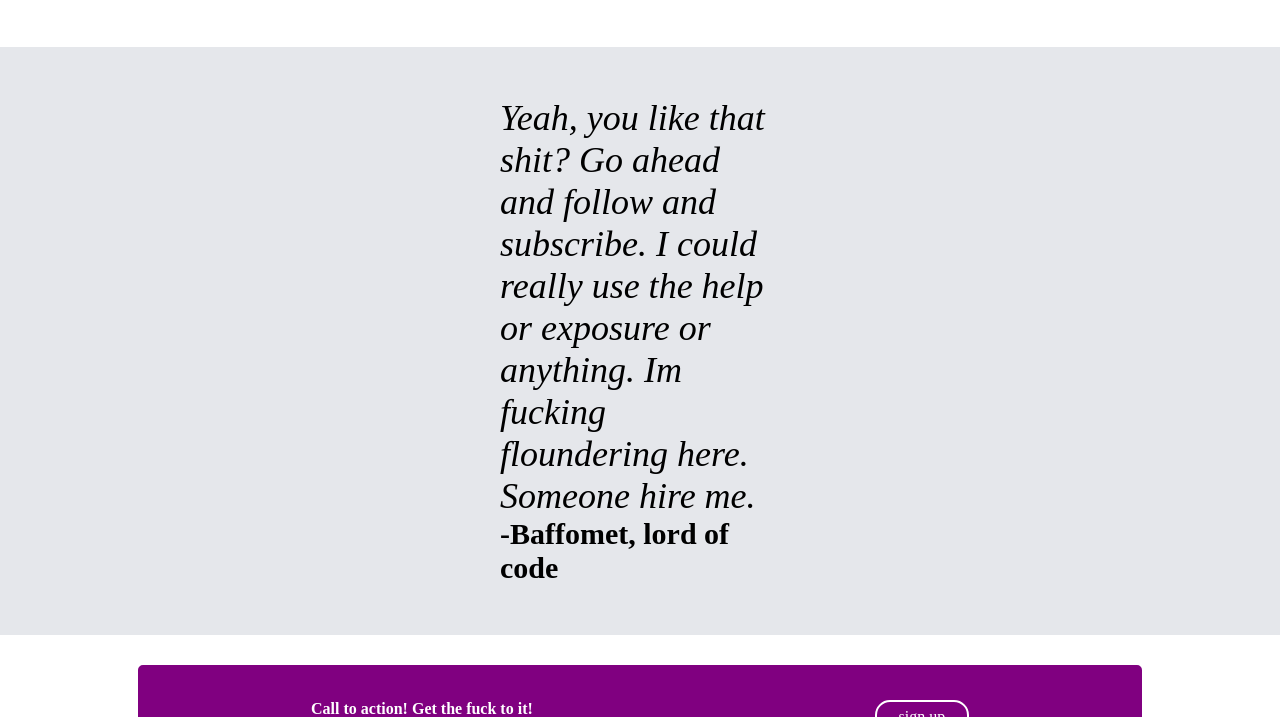
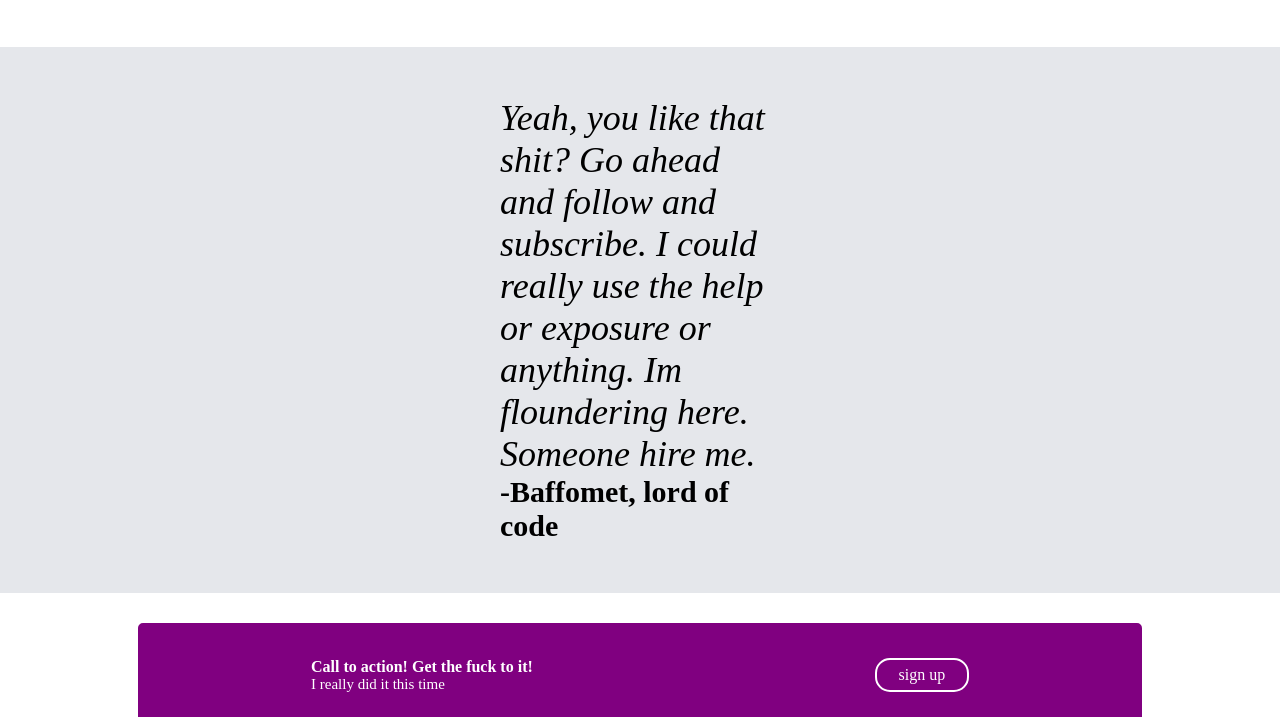
Before and after one commit to landishennessy/landingPage, a plain HTML site: page index.html in a window 1280 px wide. Shown: the part 694-1411 px from the top of the page. Drawn offline with Linux system fonts and the light colour scheme.

Commit message:
removed swear word

```diff
--- a/index.html
+++ b/index.html
@@ -52,7 +52,7 @@
 
     </div>
     <div class="third">
-        <div class="text">Yeah, you like that shit? Go ahead and follow and subscribe. I could really use the help or exposure or anything. Im fucking floundering here. Someone hire me.</div>
+        <div class="text">Yeah, you like that shit? Go ahead and follow and subscribe. I could really use the help or exposure or anything. Im floundering here. Someone hire me.</div>
         <div class="quote">-Baffomet, lord of code</div>
 
     </div>
```
